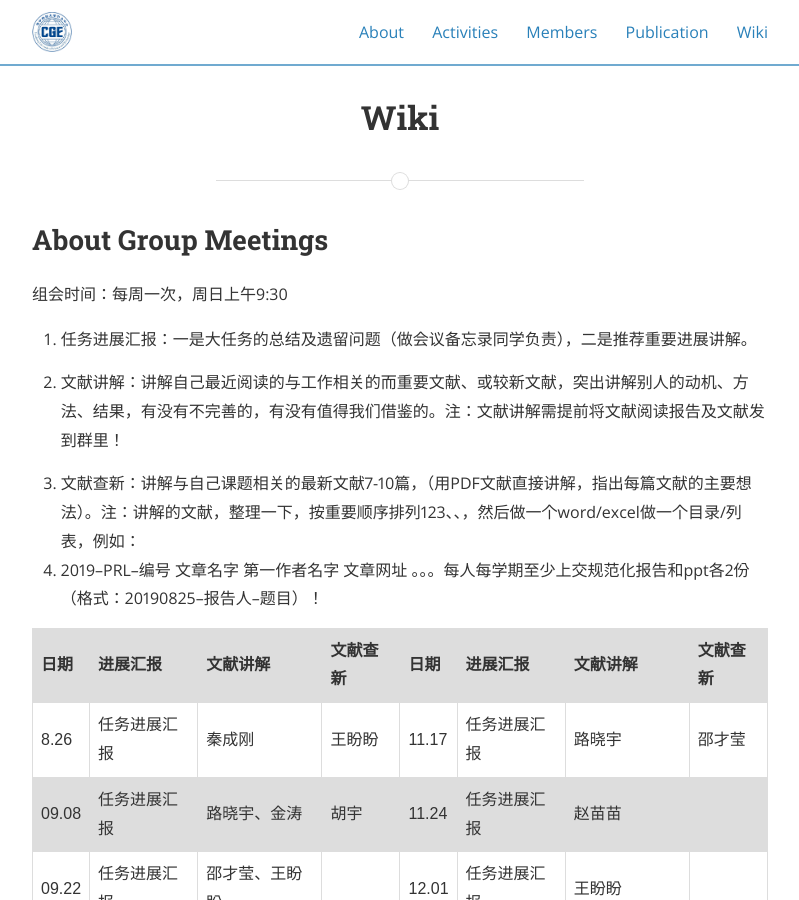
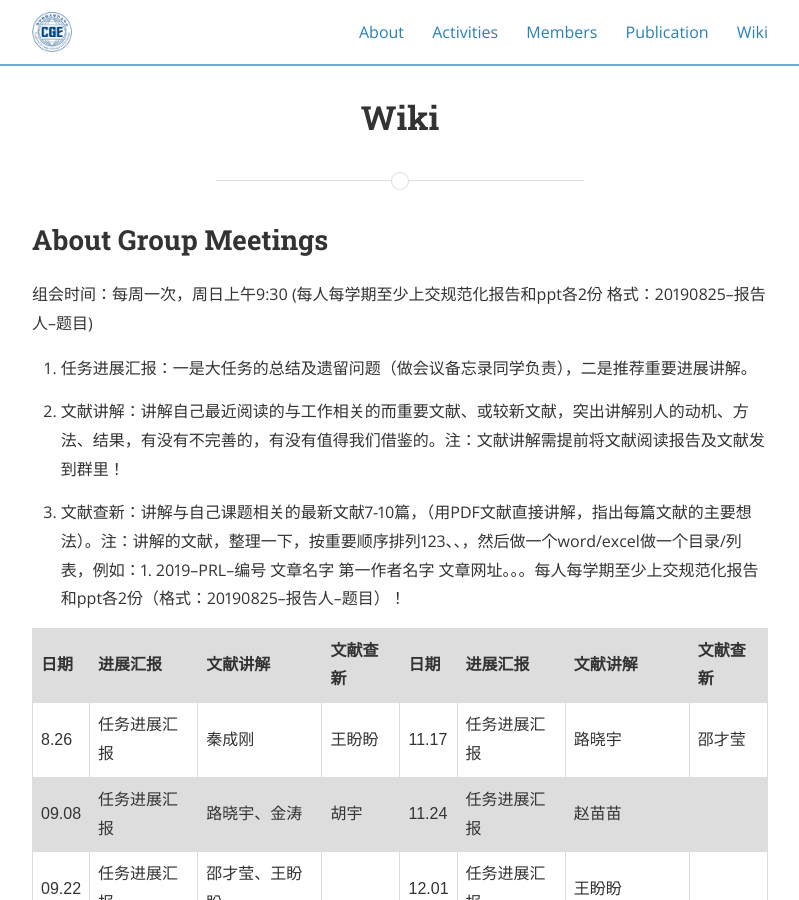
Before and after one commit to gravity-group/gravity-group.github.io, a Jekyll site: the page built from wiki.md, in a window 1280 px wide and 900 px high. Shown: the whole window, without its empty margins (240-1039 px from the left). Built offline with Jekyll 4.4.1, drawn with Linux system fonts in a browser that asks for light colours; nearby versions of some CDN libraries.

Commit message:
update wiki

```diff
--- a/wiki.md
+++ b/wiki.md
@@ -24,15 +24,13 @@ tr:nth-child(odd) {
 
 ## About Group Meetings
 
-组会时间：每周一次，周日上午9:30
+组会时间：每周一次，周日上午9:30 (每人每学期至少上交规范化报告和ppt各2份 格式：20190825--报告人--题目)
 
 1. 任务进展汇报：一是大任务的总结及遗留问题（做会议备忘录同学负责），二是推荐重要进展讲解。
 
 2. 文献讲解：讲解自己最近阅读的与工作相关的而重要文献、或较新文献，突出讲解别人的动机、方法、结果，有没有不完善的，有没有值得我们借鉴的。注：文献讲解需提前将文献阅读报告及文献发到群里！
 
-3. 文献查新：讲解与自己课题相关的最新文献7-10篇，（用PDF文献直接讲解，指出每篇文献的主要想法）。注：讲解的文献，整理一下，按重要顺序排列123、、，然后做一个word/excel做一个目录/列表，例如：
-1. 2019--PRL--编号   文章名字   第一作者名字  文章网址
-。。。每人每学期至少上交规范化报告和ppt各2份（格式：20190825--报告人--题目）！
+3. 文献查新：讲解与自己课题相关的最新文献7-10篇，（用PDF文献直接讲解，指出每篇文献的主要想法）。注：讲解的文献，整理一下，按重要顺序排列123、、，然后做一个word/excel做一个目录/列表，例如：1. 2019--PRL--编号   文章名字   第一作者名字  文章网址。。。每人每学期至少上交规范化报告和ppt各2份（格式：20190825--报告人--题目）！
 
 | **日期** | **进展汇报** | **文献讲解** | **文献查新** | **日期** | **进展汇报** | **文献讲解** | **文献查新** |
 | 8.26 | 任务进展汇报 | 秦成刚 | 王盼盼 | 11.17 | 任务进展汇报 | 路晓宇 |  邵才莹 |
```
